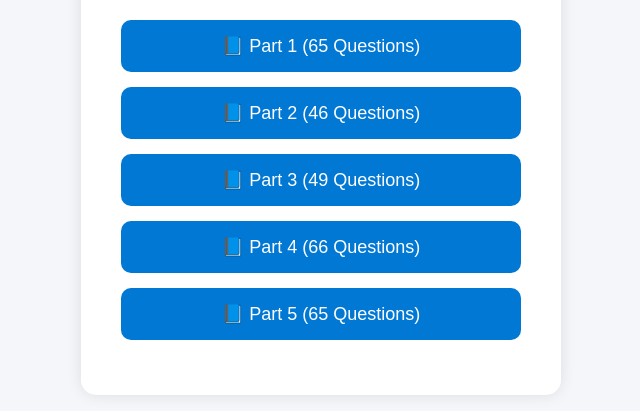
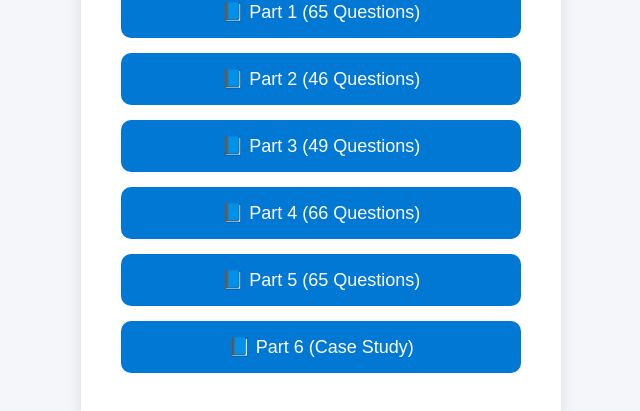
Before and after one commit to saraoff-tawan/az801-quiz, a plain HTML site: page index.html in a window 1280 px wide. Shown: the part 265-676 px from the top of the page, without its empty margins (319-959 px from the left). Drawn offline with Linux system fonts and the light colour scheme.

Commit message:
Update index.html

```diff
--- a/index.html
+++ b/index.html
@@ -61,6 +61,8 @@ a:hover{
     <a href="exam_AZ801/AZ801-Exam-V5-Part4_1-66_final.html">📘 Part 4 (66 Questions)</a>
 
     <a href="exam_AZ801/AZ801-Exam-V5-Part5_1-65_final.html">📘 Part 5 (65 Questions)</a>
+
+    <a href="exam_AZ801/AZ801-Exam-V5-Case_Study.html">📘 Part 6 (Case Study)</a>
 </div>
 
 </body>
```
